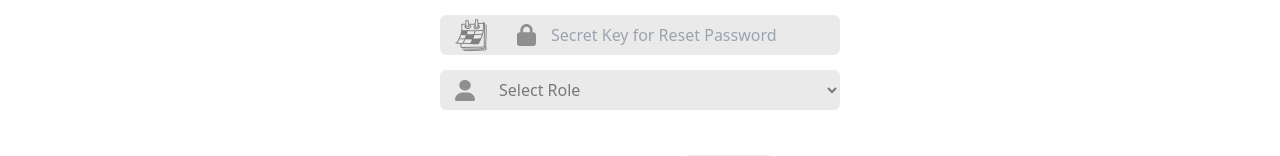
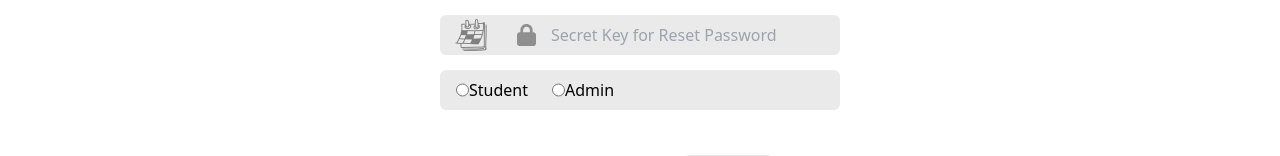
Before and after one commit to KHATIYAN19/campus-connect, a React (Vite) app in the folder frontend/: page /signup in a window 1280 px wide. Shown: the part 531-687 px from the top of the page. Built offline with nearby package versions, Linux system fonts and the light colour scheme.

Commit message:
css add to signup

```diff
--- a/frontend/src/Components/Homepage/JobDescription.jsx
+++ b/frontend/src/Components/Homepage/JobDescription.jsx
@@ -35,9 +35,13 @@ const JobDescription = () => {
                 <h1 className='font-bold my-1'>Location: <span className='pl-4 font-normal text-gray-800'>Bangalore</span></h1>
                 <h1 className='font-bold my-1'>Description: <span className='pl-4 font-normal text-gray-800'>Lorem ipsum dolor sit amet consectetur adipisicing elit. Quod, nobis!</span></h1>
                 <h1 className='font-bold my-1'>Experience: <span className='pl-4 font-normal text-gray-800'>0-2 years</span></h1>
+                <h1 className='font-bold my-1'>Batch: <span className='pl-4 font-normal text-gray-800'>2025</span></h1>
                 <h1 className='font-bold my-1'>Salary: <span className='pl-4 font-normal text-gray-800'>24LPA</span></h1>
                 <h1 className='font-bold my-1'>Total Applicants: <span className='pl-4 font-normal text-gray-800'>6</span></h1>
                 <h1 className='font-bold my-1'>Posted Date: <span className='pl-4 font-normal text-gray-800'>12-11-2024</span></h1>
+                <h1 className='font-bold my-1'>10th Percentage: <span className='pl-4 font-normal text-gray-800'>94</span></h1>
+                <h1 className='font-bold my-1'>12th Percentage: <span className='pl-4 font-normal text-gray-800'>95</span></h1>
+                <h1 className='font-bold my-1'>Graduation Percentage: <span className='pl-4 font-normal text-gray-800'>78</span></h1>
             </div>
         </div>
     )
--- a/frontend/src/Components/LoginSignUp/Login.jsx
+++ b/frontend/src/Components/LoginSignUp/Login.jsx
@@ -69,10 +69,10 @@ const Login = ({ }) => {
                                 type="radio"
                                 name="role"
                                 value="recruiter"
-                                checked={role === 'recruiter'}
+                                checked={role === 'admin'}
                                 onChange={(e) => setRole(e.target.value)}
                             />
-                            Recruiter
+                            Admin
                         </label>
                     </div>
                 </div>
--- a/frontend/src/Components/LoginSignUp/Signup.jsx
+++ b/frontend/src/Components/LoginSignUp/Signup.jsx
@@ -76,12 +76,28 @@ const Signup = ({}) => {
                     <input type="text" placeholder='Secret Key for Reset Password' value={key} onChange={(e) => setKey(e.target.value)} />
                 </div>
                 <div className="input">
-                    <img src={user_icon} alt="password_icon" />
-                    <select className='dropdown' placeholder='Role' value={role} onChange={(e) => setRole(e.target.value)}>
-                        <option value="" disabled>Select Role</option>
-                        <option value="admin">Admin</option>
-                        <option value="student">Student</option>
-                    </select>
+                <div className='flex items-center justify-between gap-6 my-2 pl-4'>
+                        <label className="flex items-center spaxe-x-2">
+                            <input
+                                type="radio"
+                                name="role"
+                                value="student"
+                                checked={role === 'student'}
+                                onChange={(e) => setRole(e.target.value)}
+                            />
+                            Student
+                        </label>
+                        <label className="flex items-center spaxe-x-2">
+                            <input
+                                type="radio"
+                                name="role"
+                                value="recruiter"
+                                checked={role === 'recruiter'}
+                                onChange={(e) => setRole(e.target.value)}
+                            />
+                            Admin
+                        </label>
+                    </div>
                 </div>
                 <div className="submit-container">
                     <button type="submit" className="submitBtn">
```
